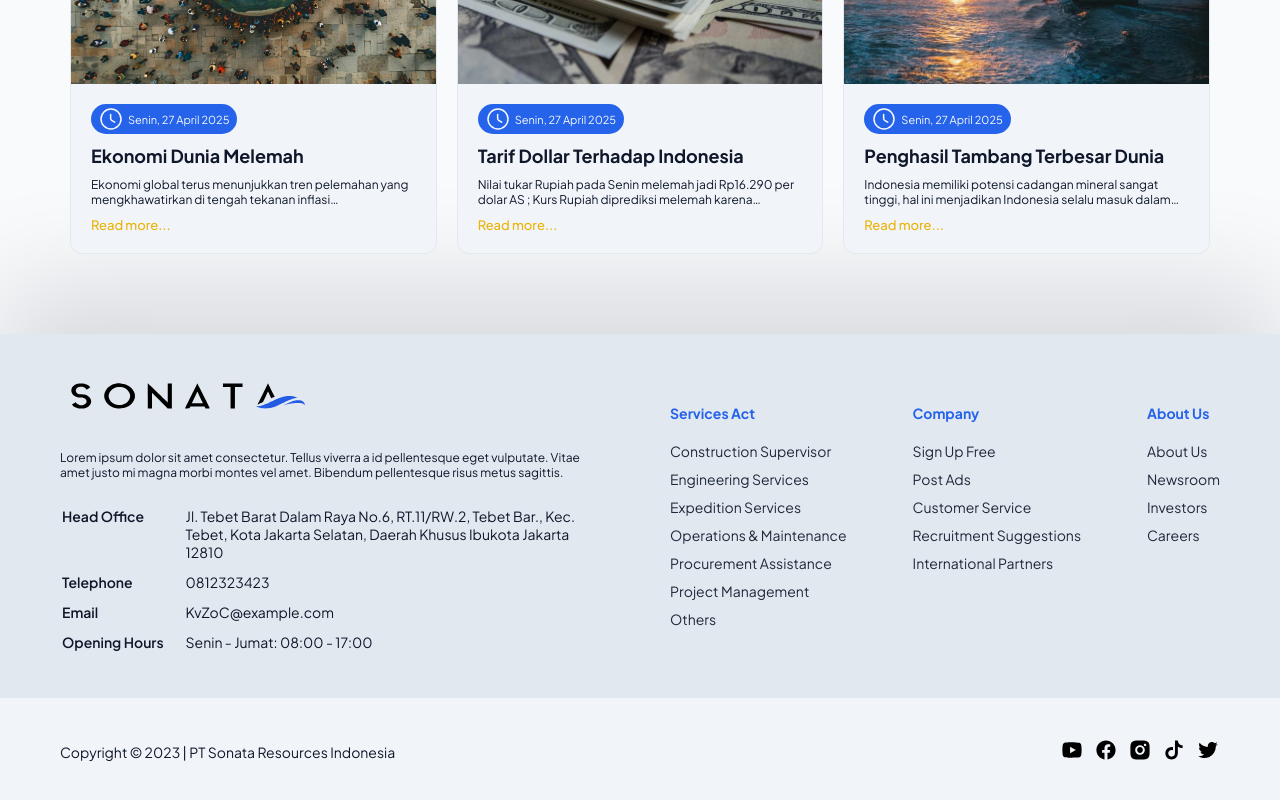
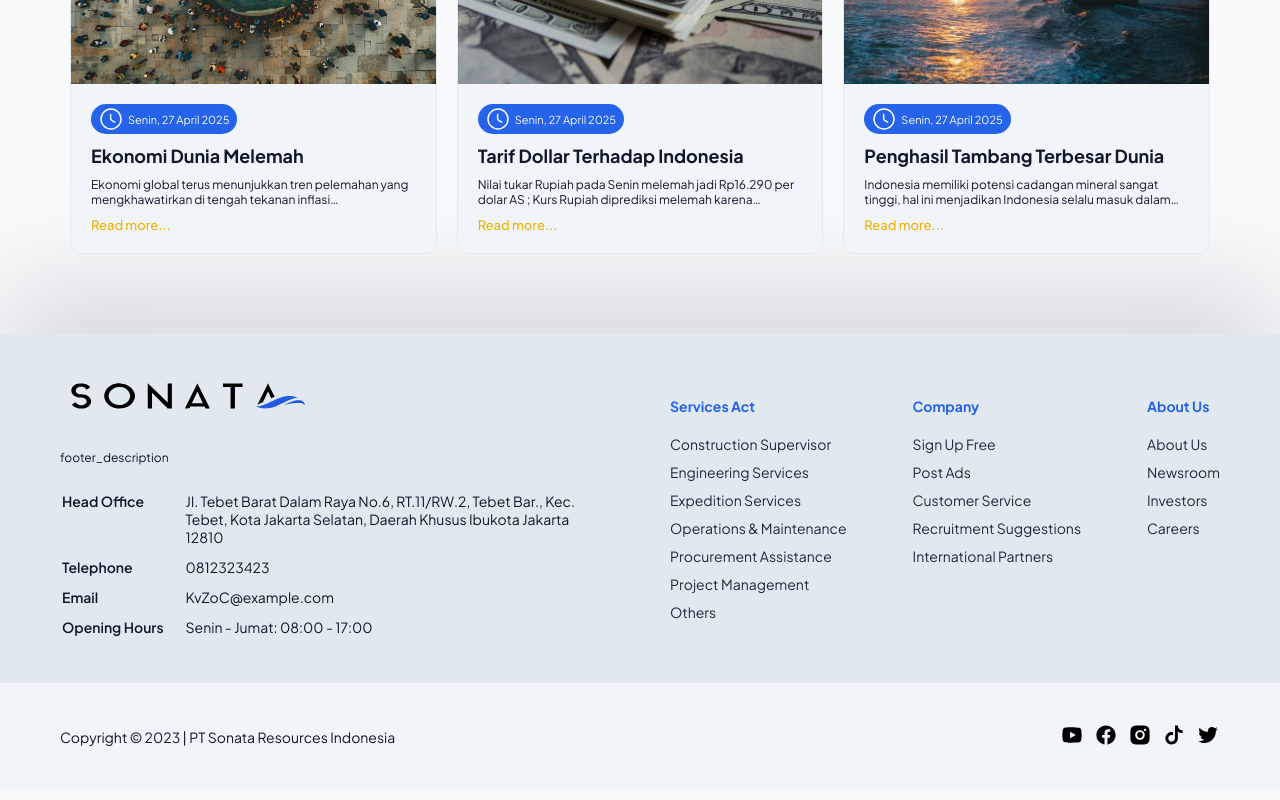
Before and after one commit to luqmanul0612/sonata-web, a Next.js app: page /news/1 in a window 1280 px wide. Shown: the part 1805-2605 px from the top of the page. Built offline with nearby package versions, Linux system fonts and the light colour scheme; what i18next-resources-to-backend would draw is missing.

Commit message:
update content

```diff
--- a/src/components/organisms/footer/data.tsx
+++ b/src/components/organisms/footer/data.tsx
@@ -6,7 +6,7 @@ import TiktokFill from "@/assets/icons/tiktok-fill.svg";
 
 export const footerData = {
   description:
-    "Lorem ipsum dolor sit amet consectetur. Tellus viverra a id pellentesque eget vulputate. Vitae amet justo mi magna morbi montes vel amet. Bibendum pellentesque risus metus sagittis.",
+    "footer_description",
   info: [
     {
       label: "Head Office",
--- a/src/components/organisms/footer/index.tsx
+++ b/src/components/organisms/footer/index.tsx
@@ -21,7 +21,9 @@ const Footer = () => {
             <div className={classNames.logo} onClick={() => router.push("/")}>
               {colorScheme === "light" ? <Logo /> : <LogoDark />}
             </div>
-            <p className={classNames.description}>{footerData.description}</p>
+            <p className={classNames.description}>
+              {t(footerData.description)}
+            </p>
             <table>
               <tbody className={classNames.detail}>
                 {footerData.info.map((item) => (
--- a/src/utils/i18next/locales/en/common.json
+++ b/src/utils/i18next/locales/en/common.json
@@ -85,5 +85,6 @@
   "No activity": "No activity",
   "Uploaded on,": "Uploaded on,",
   "project_porto_desc": "PT Sonata Indonesia has been trusted to handle projects in the oil, gas and energy sectors. We provide labor and technical solutions that support smooth operations in the field.",
-  "sevices_desc": "PT Sonata Indonesia is a trusted partner in providing professional manpower and technical consulting solutions for the oil and gas sector. With experience and a high commitment to quality, we ensure every service provided is able to answer the client's operational needs precisely, efficiently, and to international standards. Having six (6) main services with competent human resources who are highly professional in each field."
+  "sevices_desc": "PT Sonata Indonesia is a trusted partner in providing professional manpower and technical consulting solutions for the oil and gas sector. With experience and a high commitment to quality, we ensure every service provided is able to answer the client's operational needs precisely, efficiently, and to international standards. Having six (6) main services with competent human resources who are highly professional in each field.",
+  "footer_description": "is a human resources consulting and solutions provider focused on the Oil and Gas sector. We specialize in providing professional experts who work directly for Operating Companies according to client needs and requests."
 }
--- a/src/utils/i18next/locales/id/common.json
+++ b/src/utils/i18next/locales/id/common.json
@@ -85,5 +85,6 @@
   "No activity": "Tidak ada aktivitas",
   "Uploaded on,": "Diunggah pada,",
   "project_porto_desc": "PT. Sonata Indonesia telah dipercaya menangani proyek di sektor minyak, gas, dan energi. Kami menyediakan solusi tenaga kerja dan teknis yang mendukung kelancaran operasional di lapangan.",
-  "sevices_desc": "PT. Sonata Indonesia hadir sebagai mitra terpercaya dalam menyediakan tenaga kerja profesional dan solusi konsultasi teknis untuk sektor minyak dan gas. Dengan pengalaman dan komitmen tinggi terhadap kualitas, kami memastikan setiap layanan yang diberikan mampu menjawab kebutuhan operasional klien secara tepat, efisien, dan berstandar internasional. Memiliki enam (6) layanan utama dengan kompeten sumber daya manusia yang sangat profesional di setiap bidangnya."
+  "sevices_desc": "PT. Sonata Indonesia hadir sebagai mitra terpercaya dalam menyediakan tenaga kerja profesional dan solusi konsultasi teknis untuk sektor minyak dan gas. Dengan pengalaman dan komitmen tinggi terhadap kualitas, kami memastikan setiap layanan yang diberikan mampu menjawab kebutuhan operasional klien secara tepat, efisien, dan berstandar internasional. Memiliki enam (6) layanan utama dengan kompeten sumber daya manusia yang sangat profesional di setiap bidangnya.",
+  "footer_description": "Adalah perusahaan penyedia jasa konsultasi dan solusi sumber daya manusia yang berfokus pada sektor Minyak dan Gas. Kami memiliki spesialisasi dalam penyediaan tenaga ahli profesional yang bekerja secara langsung untuk Perusahaan Operasional sesuai dengan kebutuhan dan permintaan klien."
 }
```
